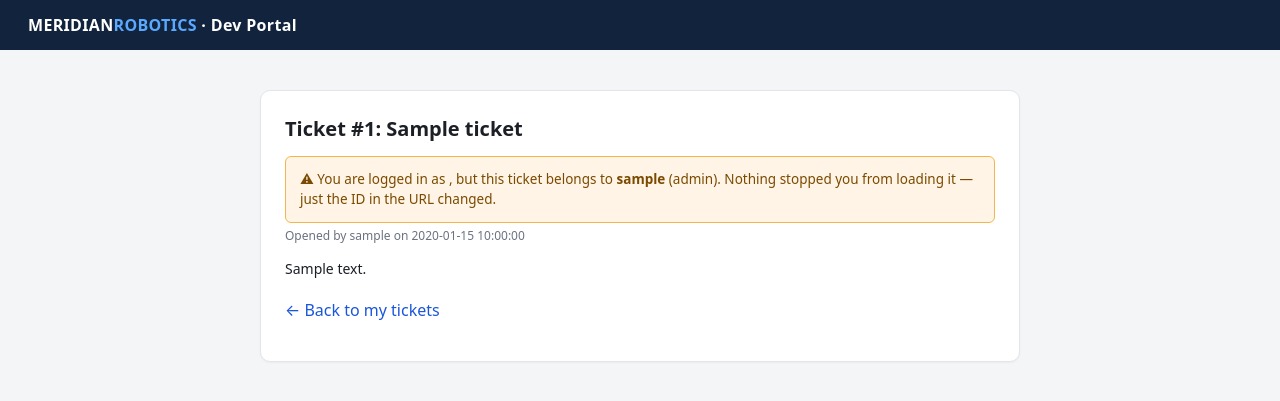
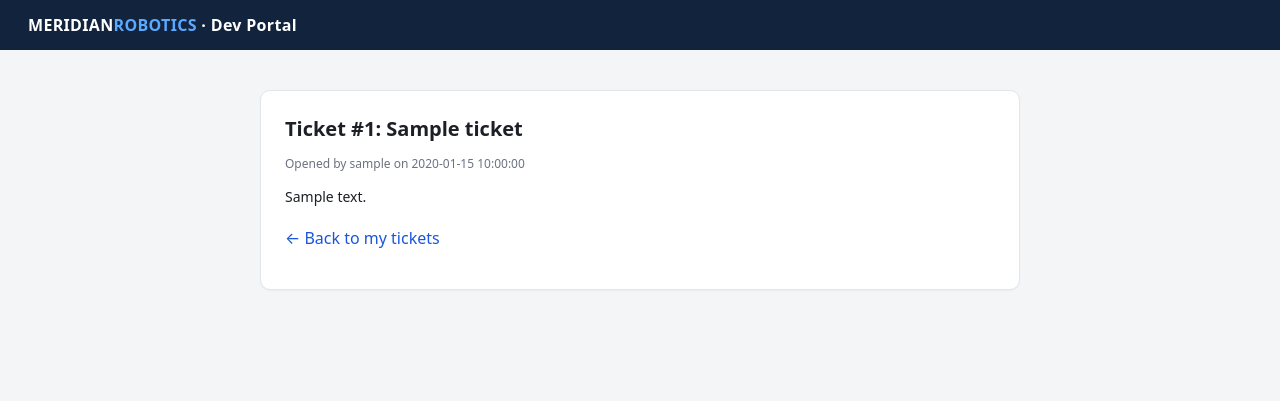
Before and after one commit to UtkristaUwa/CITS-3006-Project, a Flask app: template templates/ticket.html in a window 1280 px wide. Shown: the top 401 px of the page. Run offline with Flask 3, Linux system fonts and the light colour scheme; the template is opened without the code that fills it: most values are stand-ins (such as "Sample title", 1, 10 or a date in 2020).

Commit message:
Document full attack chain in README; remove IDOR spoiler banner from ticket template
Co-Authored-By: Claude Sonnet 5 <noreply@anthropic.com>

```diff
--- a/templates/ticket.html
+++ b/templates/ticket.html
@@ -3,13 +3,6 @@
 {% block content %}
 <div class="card">
   <h1>Ticket #{{ ticket['id'] }}: {{ ticket['subject'] }}</h1>
-  {% if not is_own_ticket %}
-  <div class="idor-banner">
-    &#9888; You are logged in as <strong>{{ session['username'] }}</strong>, but this ticket
-    belongs to <strong>{{ ticket['username'] }}</strong> ({{ ticket['role'] }}). Nothing
-    stopped you from loading it &mdash; just the ID in the URL changed.
-  </div>
-  {% endif %}
   <p class="meta">Opened by {{ ticket['username'] }} on {{ ticket['created_at'] }}</p>
   <div class="body-text">{{ ticket['body'] }}</div>
   <p style="margin-top:20px;"><a class="ticket-link" href="{{ url_for('dashboard') }}">&larr; Back to my tickets</a></p>
```
Also changed, not shown: machine-a/README.md.
